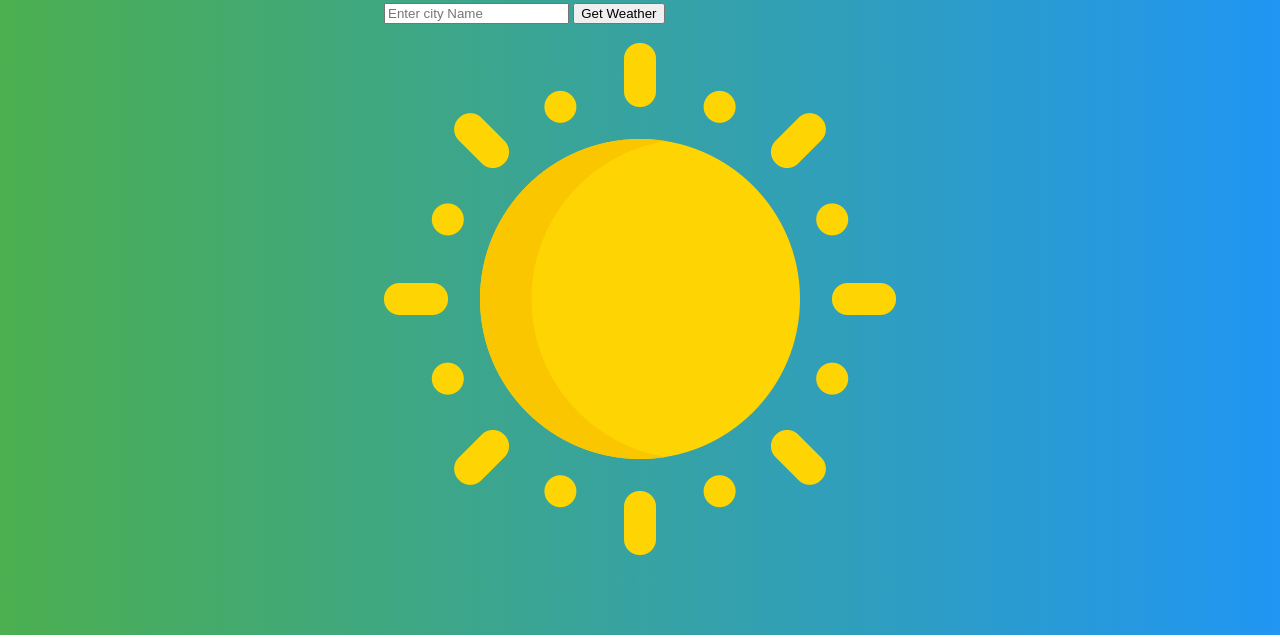
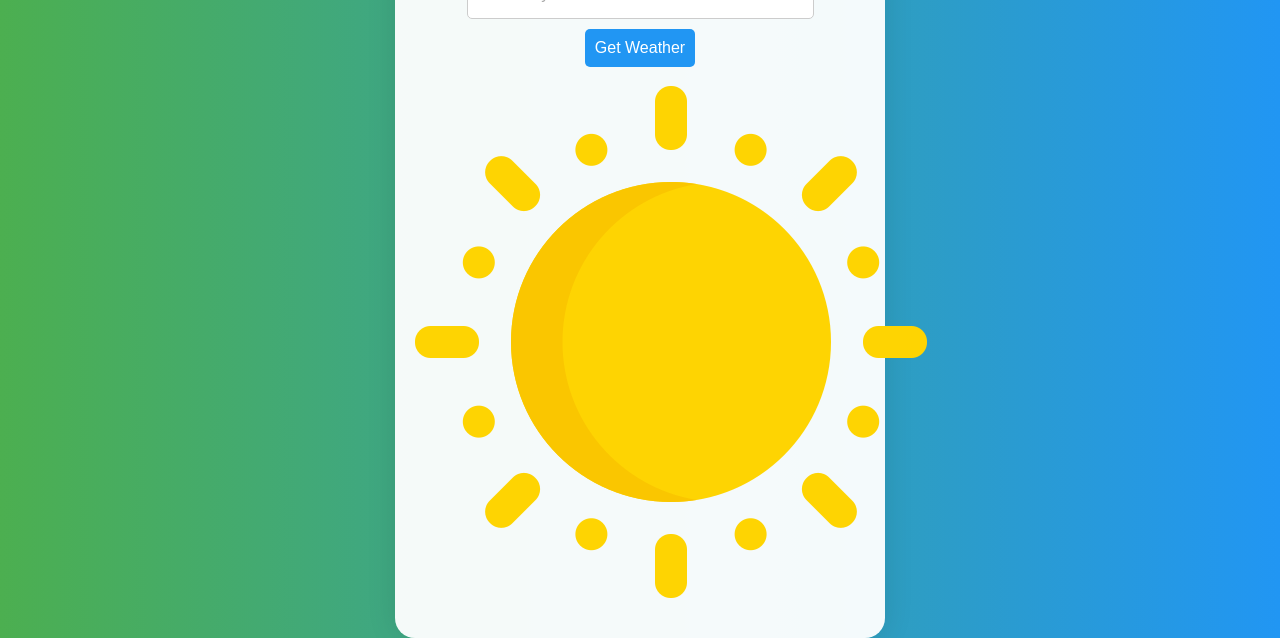
Before and after one commit to festusrono/jsWeather, a plain HTML site: page index.html in a window 1280 px wide. Shown: the part 181-819 px from the top of the page. Drawn offline with nearby package versions, Linux system fonts and the light colour scheme.

Commit message:
sytling the input and btn

```diff
--- a/style.css
+++ b/style.css
@@ -7,3 +7,47 @@ body{
     height: 100vh;
     background: linear-gradient(to right, #4CAF50, #2196F3);
 }
+
+.container{
+    text-align: center;
+}
+
+.weather-card{
+    background-color: rgba(255, 255, 255, 0.95);
+    border-radius: 20px;
+    padding: 20px;
+    box-shadow: 0 0 30px rgba(0, 0, 0, 0.1);
+    transition: transform 0.3s ease-in-out;
+    width: 450px;
+}
+
+.weather-card:hover{
+    transform: scale(1.05);
+}
+
+#city-input{
+    padding: 15px;
+    margin: 10px 0;
+    width: 70%;
+    border-radius: 5px;
+    border: 1px solid #ccc;
+    font-size: 16px;
+}
+
+#city-input:focus{
+    outline: none;
+    border-color: #2196F3;
+}
+#city-input::placeholder{
+    color: #aaa;
+}
+
+#city-input-btn{
+    padding: 10px;
+    background-color: #2196F3;
+    color: #fff;
+    border: none;
+    border-radius: 5px;
+    font-size: 16px;
+    cursor: pointer;
+}
```
